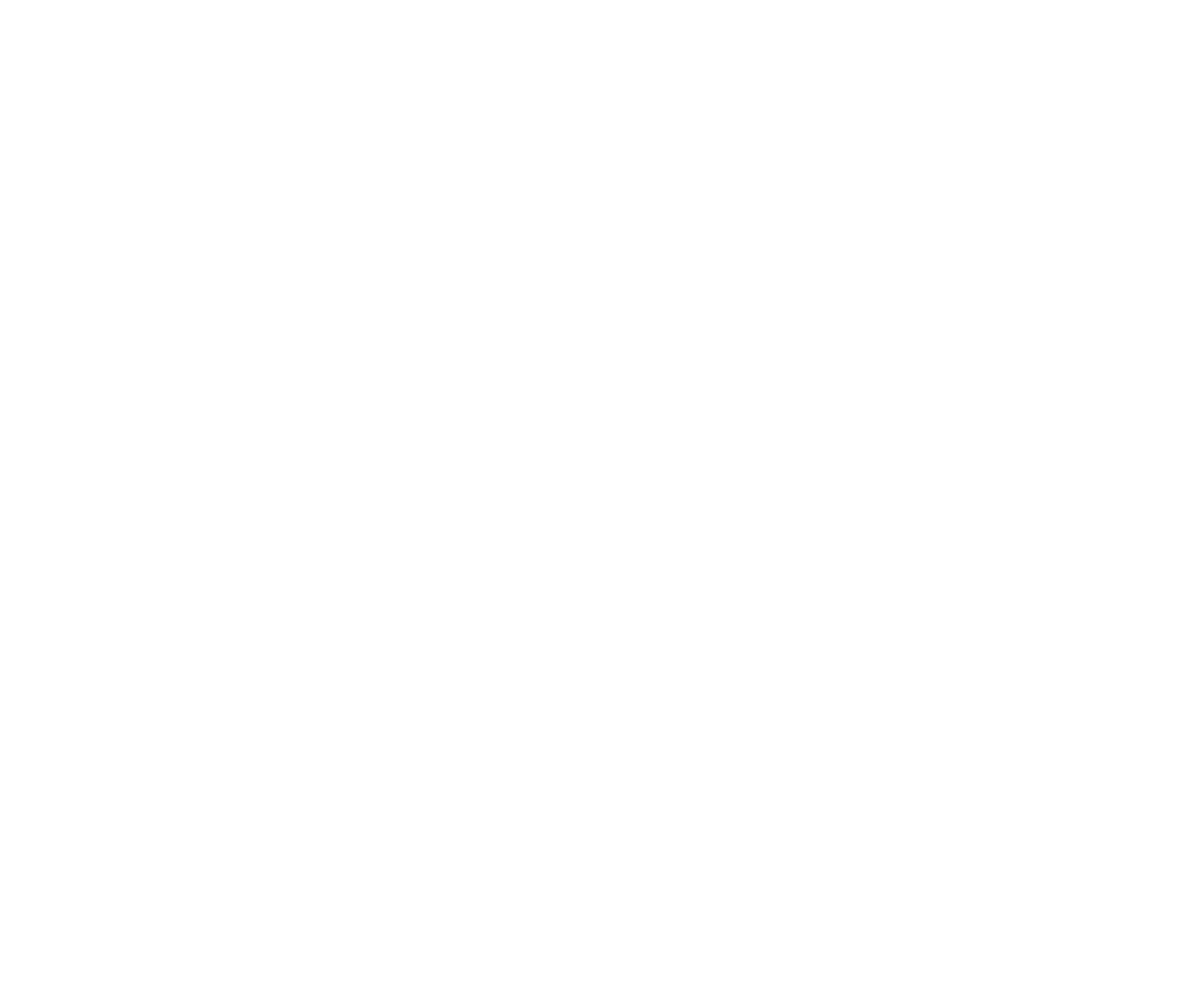
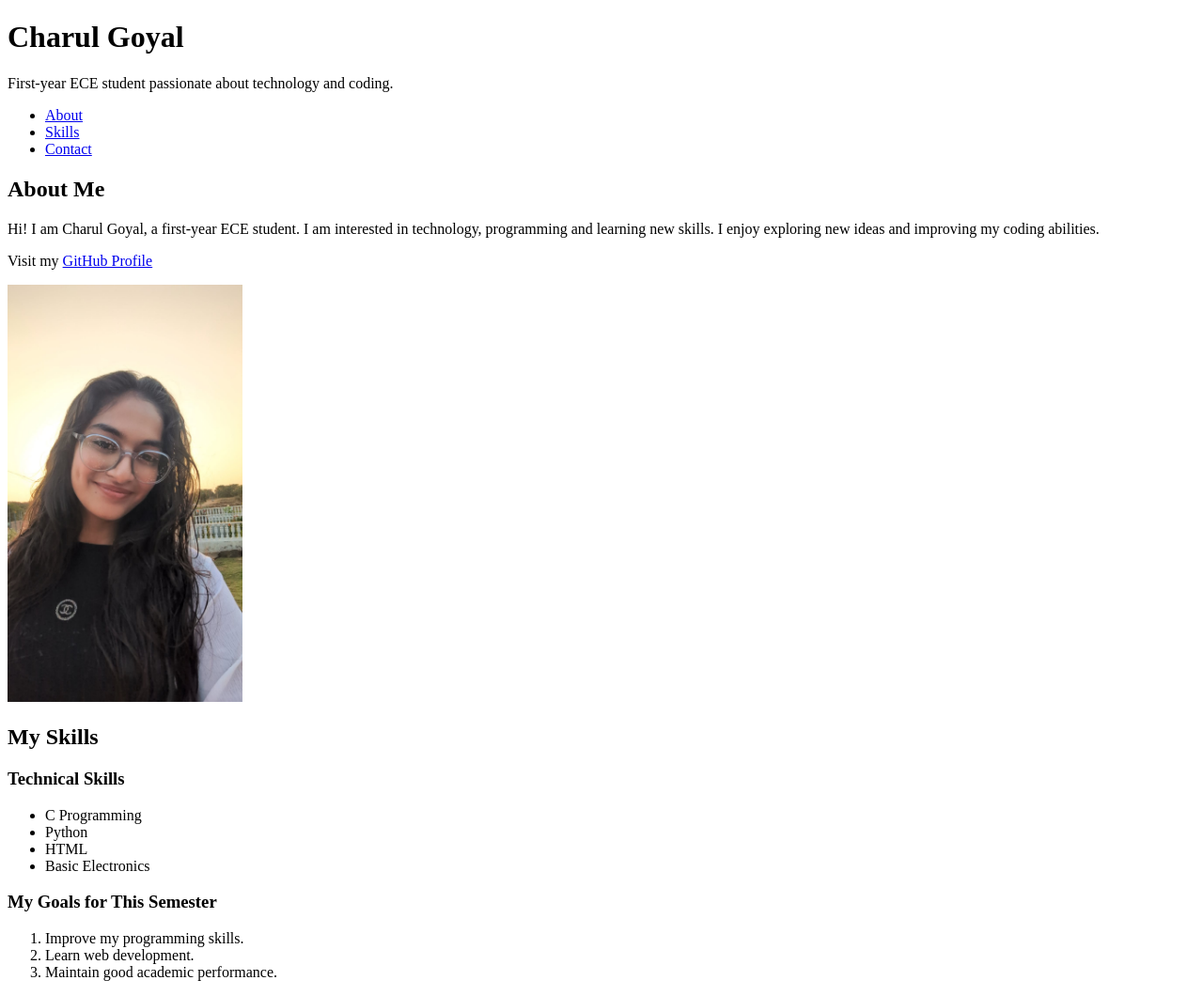
Before and after one commit to parnamicharul15/html-practice-charul, a plain HTML site: page index.html in a window 1280 px wide. Shown: the whole page at 94% size. Before the commit the page ends 800 px from the top, so only its background shows below. Drawn offline with Linux system fonts and the light colour scheme.

Commit message:
Add about me page structure and content

```diff
--- a/index.html
+++ b/index.html
@@ -5,6 +5,67 @@
     <title>About Me</title>
 </head>
 <body>
+    <header>
+         <h1>Charul Goyal</h1>
+<p>First-year ECE student passionate about technology and coding.</p>
+    </header>
+
+    <nav>
+        <ul>
+        <li><a href="#about">About</a></li>
+        <li><a href="#skills">Skills</a></li>
+        <li><a href="#contact">Contact</a></li>
+    </ul>
+    </nav>
+
+    <main>
+
+        <section id="about">
+            <h2>About Me</h2>
+    <p>
+        Hi! I am Charul Goyal, a first-year ECE student.
+        I am interested in technology, programming and learning
+        new skills. I enjoy exploring new ideas and improving
+        my coding abilities.
+    </p>
+
+    <p>
+    Visit my <a href="https://github.com/parnamicharul15" target="_blank">GitHub Profile</a>
+    </p>
+
+    <img src="aboutme.jpeg" alt="A girl with long open hair standing in a dreamy sunset setting" width="250">
+        </section>
+
+        <section id="skills">
+
+            <h2>My Skills</h2>
+
+    <h3>Technical Skills</h3>
+    <ul>
+        <li>C Programming</li>
+        <li>Python</li>
+        <li>HTML</li>
+        <li>Basic Electronics</li>
+    </ul>
+
+    <h3>My Goals for This Semester</h3>
+    <ol>
+        <li>Improve my programming skills.</li>
+        <li>Learn web development.</li>
+        <li>Maintain good academic performance.</li>
+    </ol>
+
+        </section>
+
+        <section id="contact">
+
+        </section>
+
+    </main>
+
+    <footer>
+
+    </footer>
 
 </body>
 </html>
```
Also changed, not shown: aboutme.jpeg (added).
